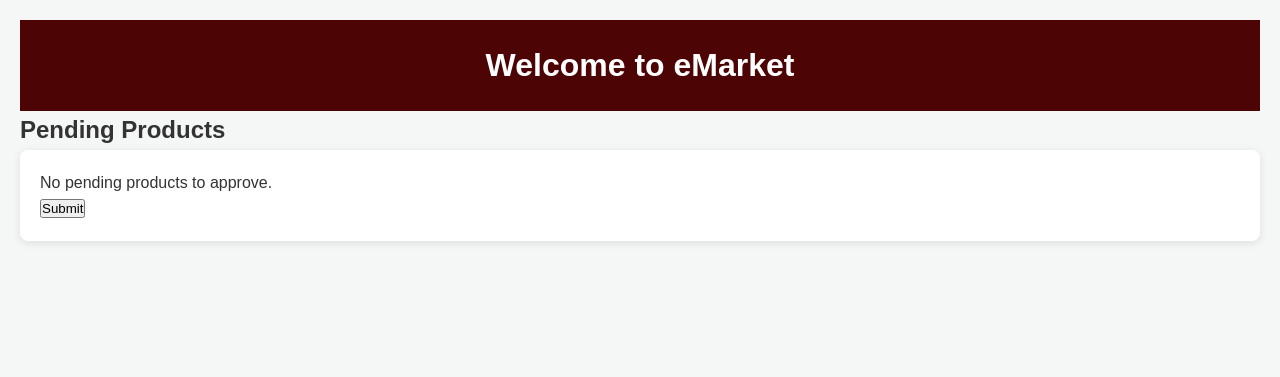
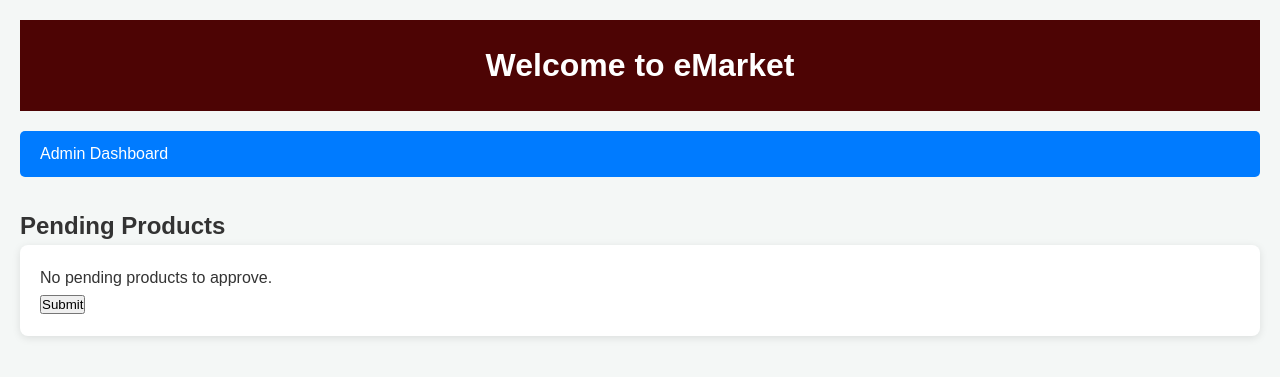
Before and after one commit to Newt-Tea/eMarket-MSU-Intro-to-SE_Group1, a Django app: page /admin_product_list/ in a window 1280 px wide. Shown: the top 377 px of the page. Run offline with Django 5.2, Linux system fonts and the light colour scheme; a user stored in the database is signed in; data comes from the database, SQL or seed files in the repository.

Commit message:
add link back to admin dashboard

```diff
--- a/eMarket/app/templates/app/admin_product_list.html
+++ b/eMarket/app/templates/app/admin_product_list.html
@@ -11,6 +11,9 @@
     <header>
         <h1 class="header-title">Welcome to eMarket</h1>
     </header>
+    <nav class="navbar">
+        <a class="button" href="{% url 'admin_dashboard' %}">Admin Dashboard</a>
+    </nav>
   <h2>Pending Products</h2>
   <form method="post" action="{% url 'admin_product_list' %}" class="dashboard">
     {% csrf_token %}
--- a/eMarket/static/app/admin_product_list.css
+++ b/eMarket/static/app/admin_product_list.css
@@ -125,3 +125,14 @@ header {
         font-size: 2rem;
     }
 }
+.button {
+    background-color: #007bff;
+    color: white;
+    border: none;
+    padding: 10px 20px;
+    font-size: 1em;
+    cursor: pointer;
+    border-radius: 5px;
+    width: 100%;
+    text-decoration:none;
+}
```
Also changed, not shown: 1 other file.
